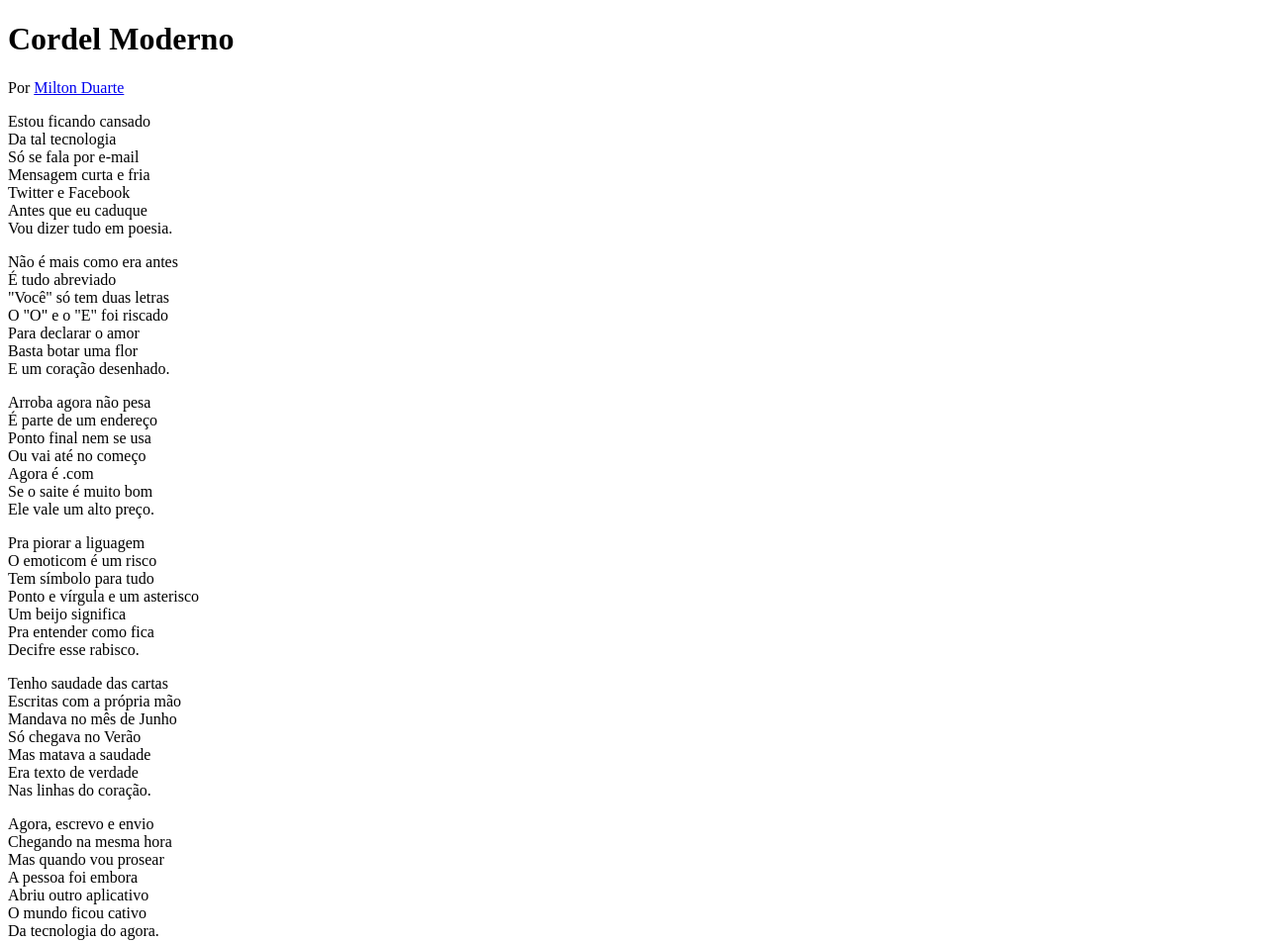
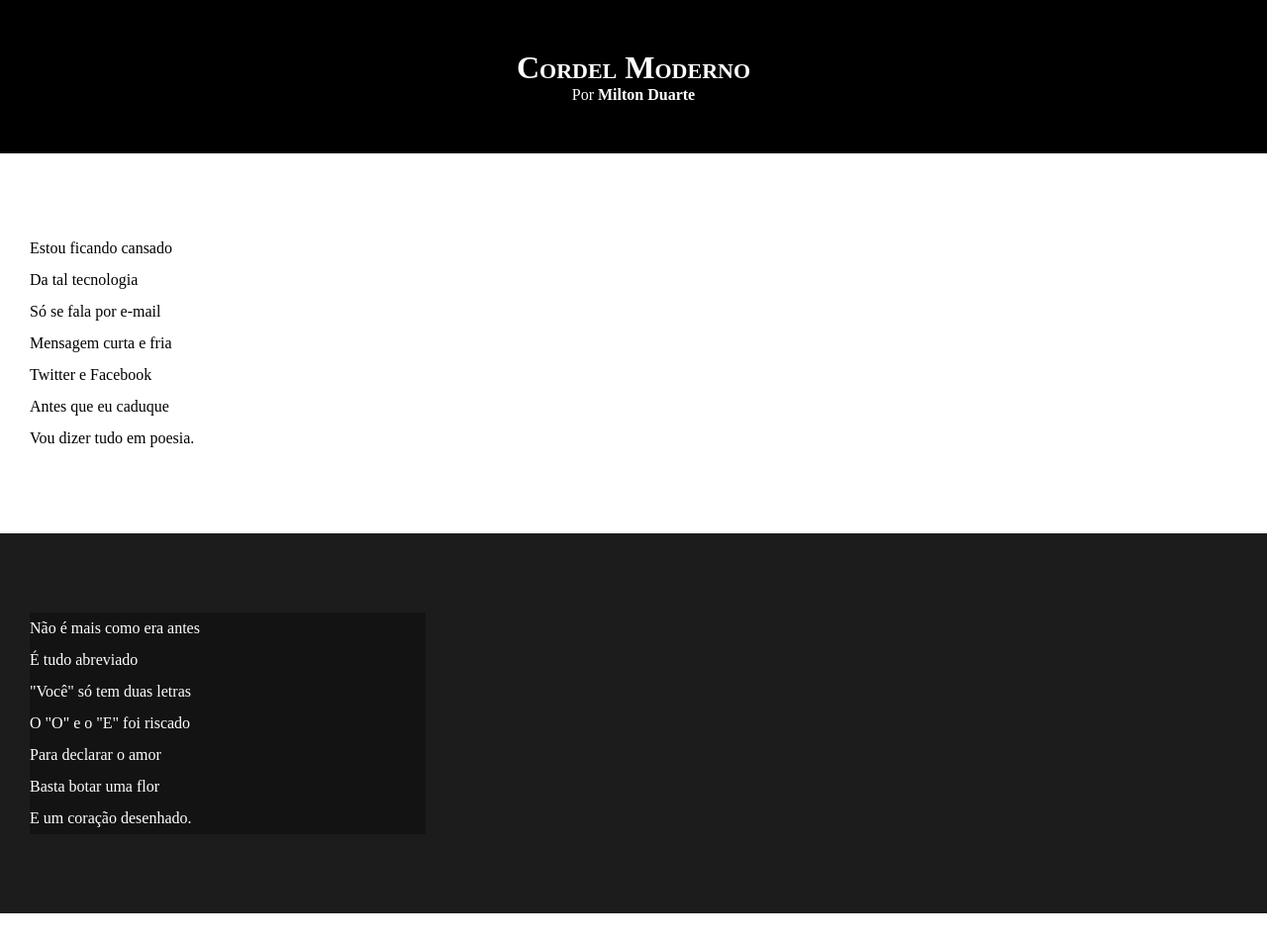
Before and after one commit to vicentesetti/html-css, a plain HTML site: page desafios/d012/index.html in a window 1280 px wide. Shown: the top 953 px of the page at 99% size. Drawn offline with Linux system fonts and the light colour scheme.

Commit message:
Atualizei estilos dos textos e blocos

```diff
--- a/desafios/d012/index.html
+++ b/desafios/d012/index.html
@@ -13,7 +13,7 @@
 
     </header>
 
-    <section>
+    <section class="normal">
         <p>
             Estou ficando cansado <br>
             Da tal tecnologia <br>
@@ -27,7 +27,7 @@
 
 
 
-    <section>
+    <section class="imagem">
         <p>
             Não é mais como era antes <br>
             É tudo abreviado <br>
@@ -41,7 +41,7 @@
 
 
 
-    <section>
+    <section class="normal">
         <p>
             Arroba agora não pesa <br>
             É parte de um endereço <br>
@@ -65,7 +65,7 @@
 
 
 
-    <section>
+    <section class="imagem">
         <p>
             Tenho saudade das cartas <br>
             Escritas com a própria mão <br>
@@ -79,7 +79,7 @@
 
 
 
-    <section>
+    <section class="normal">
         <p>
             Agora, escrevo e envio <br>
             Chegando na mesma hora <br>
--- a/desafios/d012/style/style.css
+++ b/desafios/d012/style/style.css
@@ -1 +1,65 @@
 @charset "UTF-8";
+
+* {
+    margin: 0px;
+    padding: 0px;
+}
+
+html, body {
+    background-color: darkgray;
+    min-height: 100vh;
+}
+
+header {
+    background-color: black;
+    color: white;
+    text-align: center;
+}
+
+header > h1 {
+    padding-top: 50px;
+    font-variant: small-caps;
+}
+
+header > p {
+    padding-bottom: 50px;
+}
+
+a {
+    color: white;
+    text-decoration: none;
+    font-weight: bolder;
+}
+
+a:hover {
+    text-decoration: underline;
+}
+
+section {
+    padding-top: 10vh;
+    padding-bottom: 10vh;
+    line-height: 2em;
+    padding-left: 30px;
+}
+
+.normal {
+    background-color: white;
+    color: black;
+}
+
+.imagem {
+    background-color: rgb(29, 28, 28);
+    color: white;
+}
+
+.imagem > p {
+    width: 400px;
+    background-color: rgba(0, 0, 0, 0.329);
+}
+
+footer {
+    background-color: black;
+    text-align: center;
+    color: white;
+    padding: 10px;
+}
```
